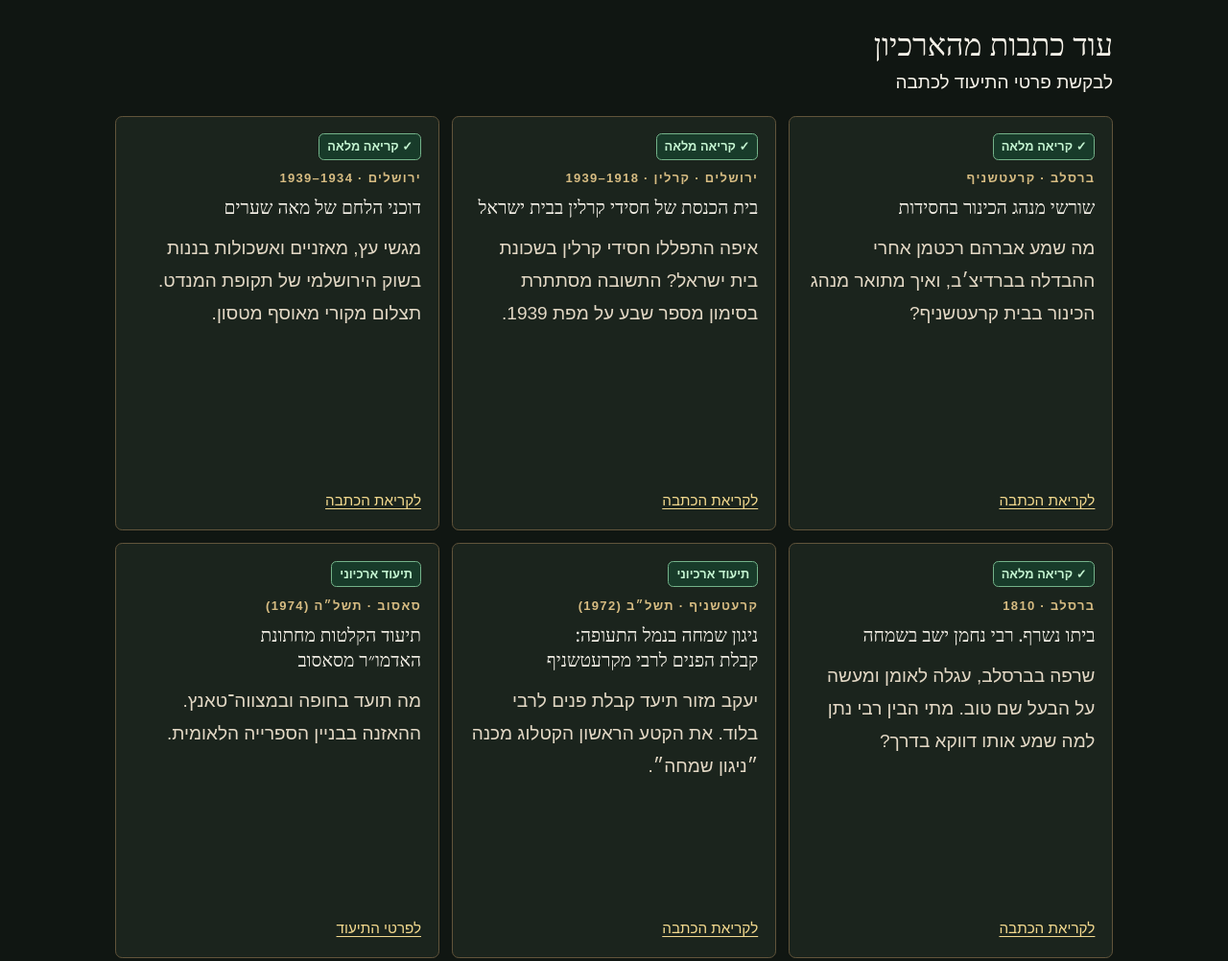
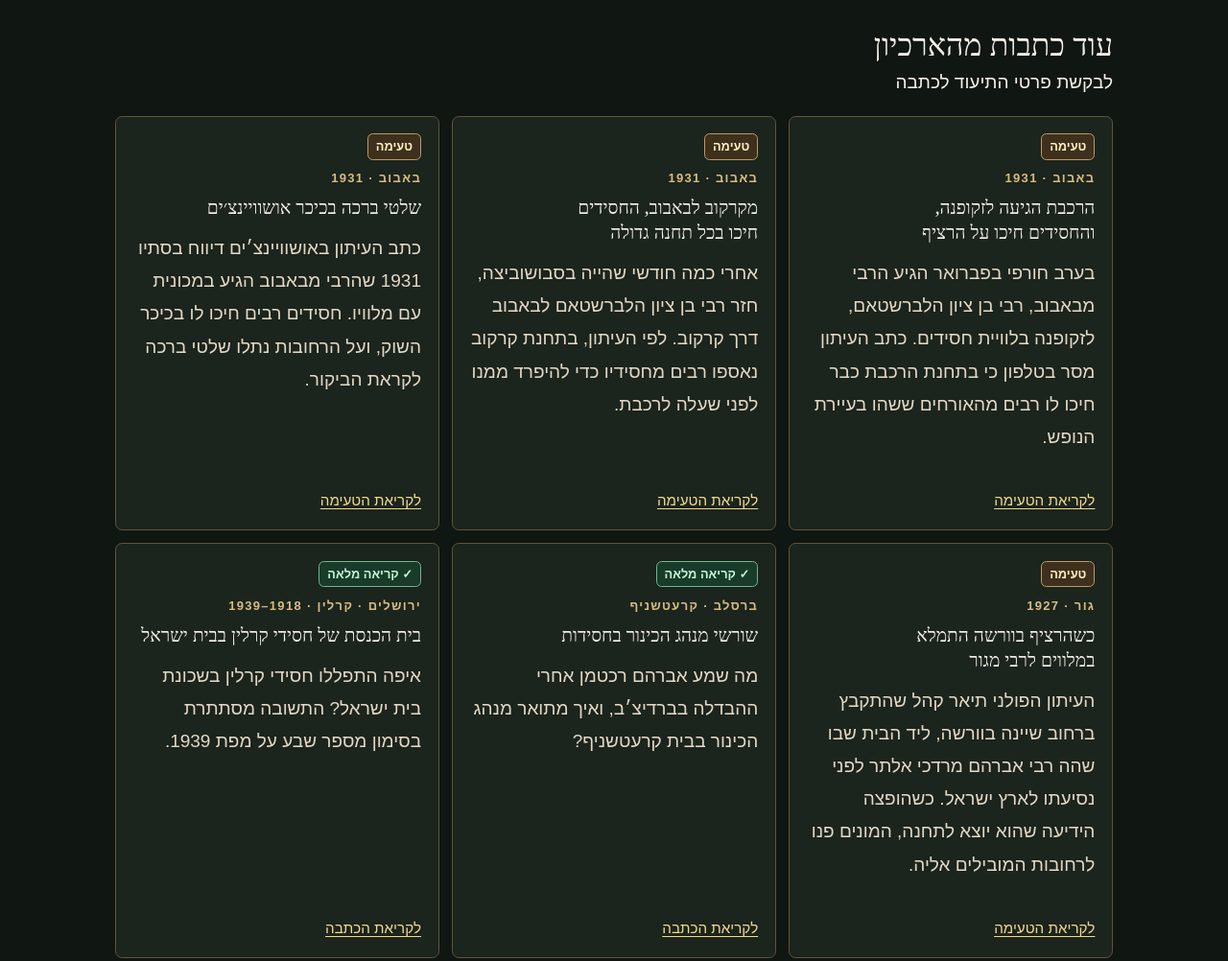
Before and after one commit to 6765266-sudo/hotam.vip, a plain HTML site: page archive.html in a window 1280 px wide. Shown: the part 2463-3465 px from the top of the page at 96% size. Drawn offline with Linux system fonts and the light colour scheme.

Commit message:
Add four reviewed Polish archive stories

```diff
--- a/archive.html
+++ b/archive.html
@@ -78,6 +78,10 @@ body { background: #101612; }
 <h3 id="other-stories-title">עוד כתבות מהארכיון</h3>
 <p><a href="/publication-request.html?intent=evidence">לבקשת פרטי התיעוד לכתבה</a></p>
 <ul class="catalog-grid">
+<li class="catalog-card" data-offer="24" id="bobov-zakopane"><p class="catalog-access">טעימה</p><p class="eyebrow">באבוב · 1931</p><h3>הרכבת הגיעה לזקופנה, והחסידים חיכו על הרציף</h3><p class="catalog-teaser">בערב חורפי בפברואר הגיע הרבי מבאבוב, רבי בן ציון הלברשטאם, לזקופנה בלוויית חסידים. כתב העיתון מסר בטלפון כי בתחנת הרכבת כבר חיכו לו רבים מהאורחים ששהו בעיירת הנופש.</p><a href="archive-story.html?story=bobov-zakopane">לקריאת הטעימה</a></li>
+<li class="catalog-card" data-offer="25" id="bobov-return"><p class="catalog-access">טעימה</p><p class="eyebrow">באבוב · 1931</p><h3>מקרקוב לבאבוב, החסידים חיכו בכל תחנה גדולה</h3><p class="catalog-teaser">אחרי כמה חודשי שהייה בסבושוביצה, חזר רבי בן ציון הלברשטאם לבאבוב דרך קרקוב. לפי העיתון, בתחנת קרקוב נאספו רבים מחסידיו כדי להיפרד ממנו לפני שעלה לרכבת.</p><a href="archive-story.html?story=bobov-return">לקריאת הטעימה</a></li>
+<li class="catalog-card" data-offer="26" id="bobov-oswiecim"><p class="catalog-access">טעימה</p><p class="eyebrow">באבוב · 1931</p><h3>שלטי ברכה בכיכר אושוויינצ׳ים</h3><p class="catalog-teaser">כתב העיתון באושוויינצ׳ים דיווח בסתיו 1931 שהרבי מבאבוב הגיע במכונית עם מלוויו. חסידים רבים חיכו לו בכיכר השוק, ועל הרחובות נתלו שלטי ברכה לקראת הביקור.</p><a href="archive-story.html?story=bobov-oswiecim">לקריאת הטעימה</a></li>
+<li class="catalog-card" data-offer="27" id="gur-warsaw"><p class="catalog-access">טעימה</p><p class="eyebrow">גור · 1927</p><h3>כשהרציף בוורשה התמלא במלווים לרבי מגור</h3><p class="catalog-teaser">העיתון הפולני תיאר קהל שהתקבץ ברחוב שיינה בוורשה, ליד הבית שבו שהה רבי אברהם מרדכי אלתר לפני נסיעתו לארץ ישראל. כשהופצה הידיעה שהוא יוצא לתחנה, המונים פנו לרחובות המובילים אליה.</p><a href="archive-story.html?story=gur-warsaw">לקריאת הטעימה</a></li>
 <li class="catalog-card" id="violin-open"><p class="catalog-access catalog-access--open"><span aria-hidden="true">✓</span> קריאה מלאה</p><p class="eyebrow">ברסלב · קרעטשניף</p><h3>שורשי מנהג הכינור בחסידות</h3><p class="catalog-teaser">מה שמע אברהם רכטמן אחרי ההבדלה בברדיצ׳ב, ואיך מתואר מנהג הכינור בבית קרעטשניף?</p><a href="berdichev-violin-1913.html">לקריאת הכתבה</a></li>
 <li class="catalog-card" id="jerusalem-karlin"><p class="catalog-access catalog-access--open"><span aria-hidden="true">✓</span> קריאה מלאה</p><p class="eyebrow">ירושלים · קרלין · 1918–1939</p><h3>בית הכנסת של חסידי קרלין בבית ישראל</h3><p class="catalog-teaser">איפה התפללו חסידי קרלין בשכונת בית ישראל? התשובה מסתתרת בסימון מספר שבע על מפת 1939.</p><a href="jerusalem-karlin-beit-yisrael.html">לקריאת הכתבה</a></li>
 <li class="catalog-card" id="jerusalem-mea-shearim"><p class="catalog-access catalog-access--open"><span aria-hidden="true">✓</span> קריאה מלאה</p><p class="eyebrow">ירושלים · 1934–1939</p><h3>דוכני הלחם של מאה שערים</h3><p class="catalog-teaser">מגשי עץ, מאזניים ואשכולות בננות בשוק הירושלמי של תקופת המנדט. תצלום מקורי מאוסף מטסון.</p><a href="jerusalem-mea-shearim-1930s.html">לקריאת הכתבה</a></li>
```
Also changed, not shown: archive-story.html (+1 -1 lines).
